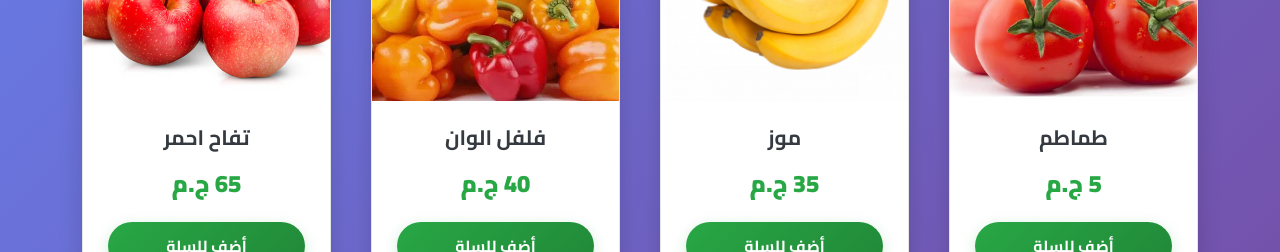
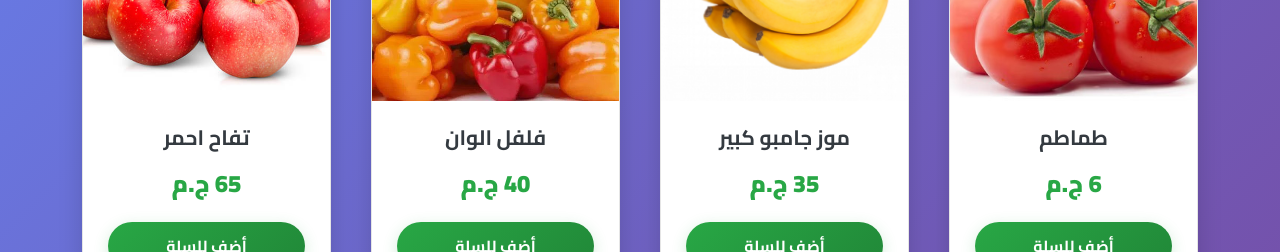
Before and after one commit to kiansmart/Vegetables-Fruits-Tabarak, a plain HTML site: page index.html in a window 1280 px wide. Shown: the part 1060-1312 px from the top of the page. Drawn offline with nearby package versions, Linux system fonts and the light colour scheme.

Commit message:
Update index.html

```diff
--- a/index.html
+++ b/index.html
@@ -1595,26 +1595,26 @@
             // بيانات المنتجات
             const products = [
                 // العروض
-                { id: 1, name: 'طماطم', price: 5, category: 'vegetables', image: 'images/طماطم.jpg', isOffer: true },
-                { id: 2, name: 'موز', price: 35, category: 'fruits', image: 'images/موز.jpg', isOffer: true },
+                { id: 1, name: 'طماطم', price: 6, category: 'vegetables', image: 'images/طماطم.jpg', isOffer: true },
+                { id: 2, name: 'موز جامبو كبير', price: 35, category: 'fruits', image: 'images/موز.jpg', isOffer: true },
                 { id: 3, name: 'فلفل الوان', price: 40, category: 'fruits', image: 'images/فلفل الوان.jpg', isOffer: true },
                 { id: 4, name: 'تفاح احمر', price: 65, category: 'fruits', image: 'images/تفاح احمر.jpg', isOffer: true },
 
                 // الخضروات
-                { id: 10, name: 'طماطم', price: 5, category: 'vegetables', image: 'images/طماطم.jpg' },
-                { id: 11, name: 'خيار', price: 18, category: 'vegetables', image: 'images/خيار.jpg' },
+                { id: 10, name: 'طماطم', price: 6, category: 'vegetables', image: 'images/طماطم.jpg' },
+                { id: 11, name: 'خيار', price: 20, category: 'vegetables', image: 'images/خيار.jpg' },
                 { id: 12, name: 'بطاطس', price: 10, category: 'vegetables', image: 'images/بطاطس.jpg' },
                 { id: 13, name: 'بصل ابيض', price: 15, category: 'vegetables', image: 'images/بصل ابيض.jpg' },
-                { id: 14, name: 'بصل احمر', price: 18, category: 'vegetables', image: 'images/بصل احمر.jpg' },
-                { id: 15, name: 'باذنجان رومى', price: 13, category: 'vegetables', image: 'images/باذنجان رومى.jpg' },
-                { id: 16, name: 'باذنجان ابيض', price: 13, category: 'vegetables', image: 'images/باذنجان ابيض.jpg' },
-                { id: 17, name: 'باذنجان اسود', price: 13, category: 'vegetables', image: 'images/باذنجان اسود.jpg' },
+                { id: 14, name: 'بصل احمر', price: 15, category: 'vegetables', image: 'images/بصل احمر.jpg' },
+                { id: 15, name: 'باذنجان رومى', price: 15, category: 'vegetables', image: 'images/باذنجان رومى.jpg' },
+                { id: 16, name: 'باذنجان ابيض', price: 15, category: 'vegetables', image: 'images/باذنجان ابيض.jpg' },
+                { id: 17, name: 'باذنجان اسود', price: 15, category: 'vegetables', image: 'images/باذنجان اسود.jpg' },
                 { id: 18, name: 'فلفل رومى', price: 15, category: 'vegetables', image: 'images/فلفل رومى.jpg' },
                 { id: 19, name: 'فلفل حامى', price: 15, category: 'vegetables', image: 'images/فلفل حامى.jpg' },
                 { id: 20, name: 'فلفل اسبانى', price: 15, category: 'vegetables', image: 'images/فلفل اسبانى.jpg' },
                 { id: 21, name: 'فلفل الوان', price: 40, category: 'vegetables', image: 'images/فلفل الوان.jpg' },
-                { id: 22, name: 'كوسة', price: 18, category: 'vegetables', image: 'images/كوسة.jpg' },
-                { id: 23, name: 'جزر', price: 18, category: 'vegetables', image: 'images/جزر.jpg' },
+                { id: 22, name: 'كوسة', price: 20, category: 'vegetables', image: 'images/كوسة.jpg' },
+                { id: 23, name: 'جزر', price: 20, category: 'vegetables', image: 'images/جزر.jpg' },
                 { id: 24, name: 'بقدونس', price: 2.5, category: 'vegetables', image: 'images/بقدونس.jpg' },
                 { id: 25, name: 'كسبرة', price: 2.5, category: 'vegetables', image: 'images/كسبرة.jpg' },
                 { id: 26, name: 'شبت', price: 2.5, category: 'vegetables', image: 'images/شبت.jpg' },
@@ -1631,26 +1631,30 @@
                 { id: 37, name: 'بسلة', price: 20, category: 'vegetables', image: 'images/بسلة.jpg' },
                 { id: 38, name: 'قلقاس', price: 20, category: 'vegetables', image: 'images/قلقاس.jpg' },
                 { id: 39, name: 'بطاطا', price: 15, category: 'vegetables', image: 'images/بطاطا.jpg' },
-                { id: 40, name: 'ثوم صينى', price: 35, category: 'vegetables', image: 'images/ثوم صينى.jpg' },
+                { id: 40, name: 'ثوم صينى', price: 25, category: 'vegetables', image: 'images/ثوم صينى.jpg' },
 
                 // الفواكه
                 { id: 60, name: 'جوافة', price: 30, category: 'fruits', image: 'images/جوافة.jpg' },
-                { id: 61, name: 'رمان', price: 22, category: 'fruits', image: 'images/رمان.jpg' },
-                { id: 62, name: 'برتقال', price: 45, category: 'fruits', image: 'images/برتقال.jpg' },
-                { id: 63, name: 'تفاح امريكانى', price: 35, category: 'fruits', image: 'images/تفاح امريكانى.jpg' },
-                { id: 64, name: 'يوسفى', price: 20, category: 'fruits', image: 'images/يوسفى.jpg' },
-                { id: 65, name: 'كاكا', price: 40, category: 'fruits', image: 'images/كاكا.jpg' },
-                { id: 66, name: 'كنتالوب', price: 40, category: 'fruits', image: 'images/كنتالوب.jpg' },
-                { id: 67, name: 'عنب', price: 40, category: 'fruits', image: 'images/عنب.jpg' },
-                { id: 68, name: 'بلح سمانى', price: 40, category: 'fruits', image: 'images/بلح سمانى.jpg' },
-                { id: 69, name: 'تفاح اخضر', price: 40, category: 'fruits', image: 'images/تفاح اخضر.jpg' },
-                { id: 70, name: 'برقوق', price: 40, category: 'fruits', image: 'images/برقوق.jpg' },
-                { id: 71, name: 'مانجو', price: 40, category: 'fruits', image: 'images/مانجو.jpg' },
-                { id: 72, name: 'بطيخ', price: 40, category: 'fruits', image: 'images/بطيخ.jpg' },
-                { id: 73, name: 'فراولة', price: 40, category: 'fruits', image: 'images/فراولة.jpg' },
-                { id: 74, name: 'افوكادو', price: 220, category: 'fruits', image: 'images/افوكادو.jpg' },
-                { id: 75, name: 'كيوى', price: 180, category: 'fruits', image: 'images/كيوى.jpg' },
-                { id: 76, name: 'قشطة', price: 80, category: 'fruits', image: 'images/قشطة.jpg' },
+                { id: 61, name: 'رمان', price: 45, category: 'fruits', image: 'images/رمان.jpg' },
+                { id: 62, name: 'برتقال', price: 25, category: 'fruits', image: 'images/برتقال.jpg' },
+                { id: 63, name: 'تفاح امريكانى', price: 75, category: 'fruits', image: 'images/تفاح امريكانى.jpg' },
+                { id: 64, name: 'برتقال يوسفى', price: 25, category: 'fruits', image: 'images/يوسفى.jpg' },
+                { id: 65, name: 'موز جامبو كبير', price: 35, category: 'fruits', image: 'images/موز.jpg' },
+                { id: 66, name: 'كاكا', price: 40, category: 'fruits', image: 'images/كاكا.jpg' },
+                { id: 67, name: 'كنتالوب', price: 25, category: 'fruits', image: 'images/كنتالوب.jpg' },
+                { id: 68, name: 'عنب بلدى', price: 30, category: 'fruits', image: 'images/عنب.jpg' },
+                { id: 69, name: 'عنب كريمسون', price: 60, category: 'fruits', image: 'images/عنب كريمسون.jpg' },
+                { id: 70, name: 'بلح سمانى', price: 40, category: 'fruits', image: 'images/بلح سمانى.jpg' },
+                { id: 71, name: 'تفاح اخضر', price: 40, category: 'fruits', image: 'images/تفاح اخضر.jpg' },
+                { id: 72, name: 'برقوق', price: 40, category: 'fruits', image: 'images/برقوق.jpg' },
+                { id: 73, name: 'مانجو كيت', price: 55, category: 'fruits', image: 'images/مانجو.jpg' },
+                { id: 74, name: 'بطيخ', price: 40, category: 'fruits', image: 'images/بطيخ.jpg' },
+                { id: 75, name: 'فراولة', price: 40, category: 'fruits', image: 'images/فراولة.jpg' },
+                { id: 76, name: 'افوكادو', price: 150, category: 'fruits', image: 'images/افوكادو.jpg' },
+                { id: 77, name: 'كيوى', price: 90, category: 'fruits', image: 'images/كيوى.jpg' },
+                { id: 78, name: 'قشطة', price: 80, category: 'fruits', image: 'images/قشطة.jpg' },
+                { id: 79, name: 'تين', price: 25, category: 'fruits', image: 'images/تين.jpg' },
+
             ];
 
             let cart = [];
```
